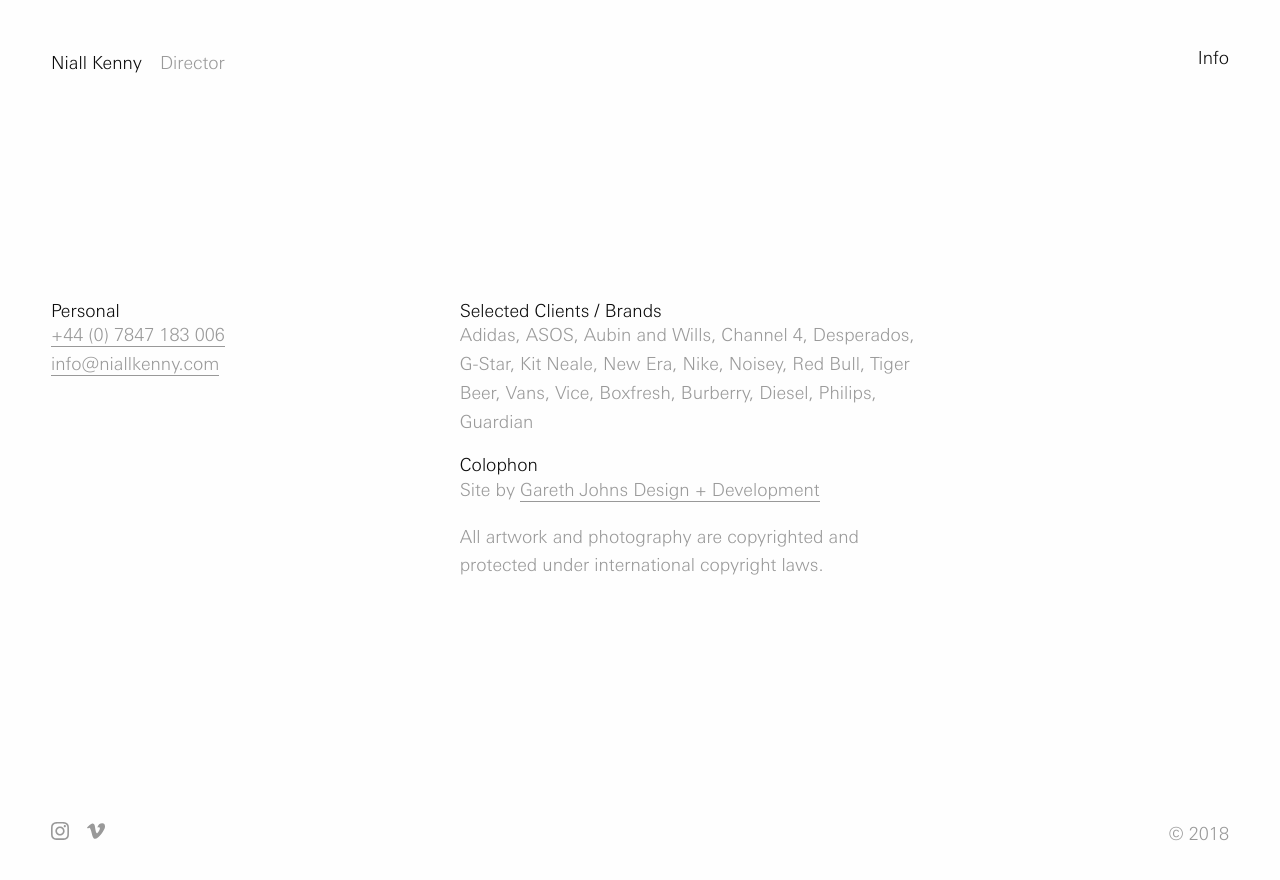
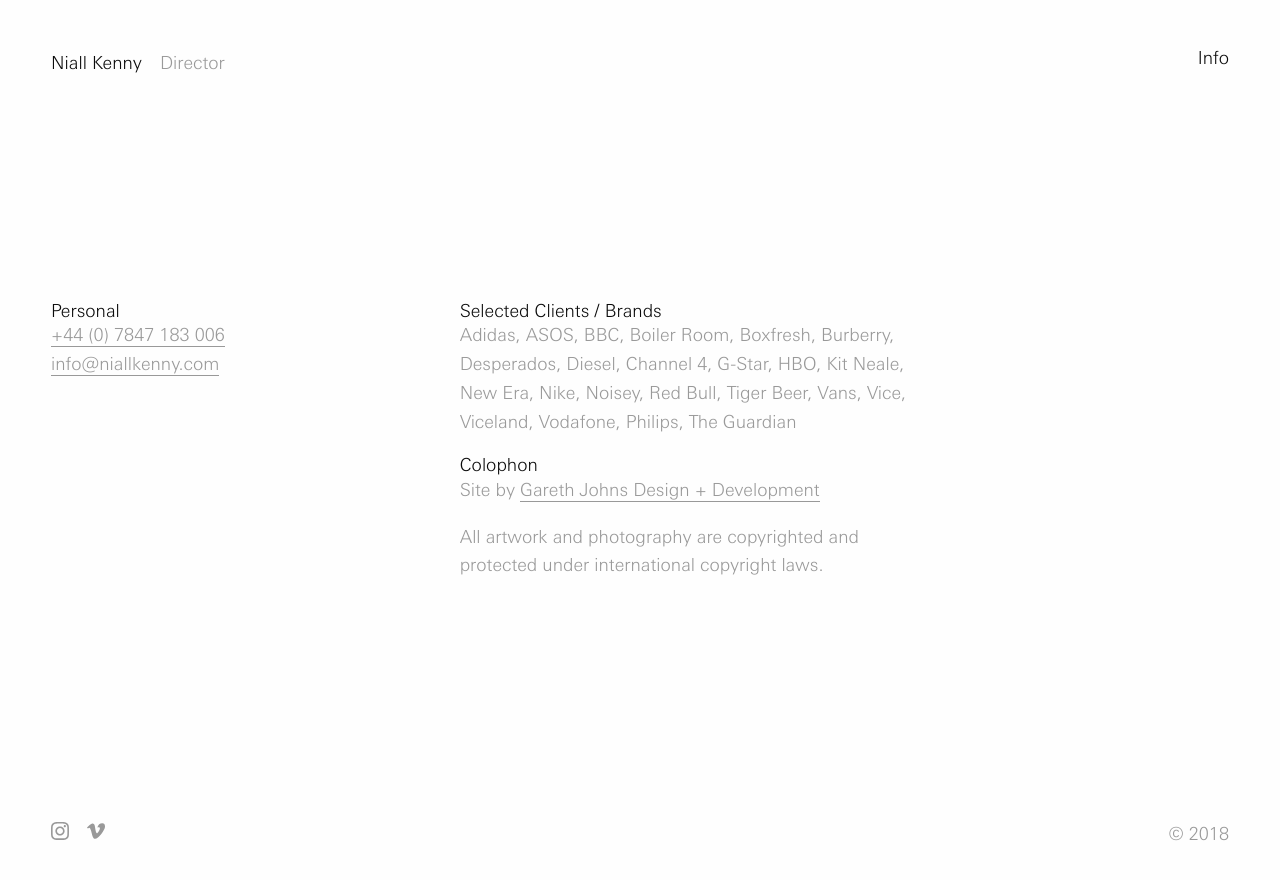
Before and after one commit to garethjohnsdesign/niallkenny.com, a Jekyll site: the page built from info.md, in a window 1280 px wide. Shown: the top 880 px of the page. Built offline with Jekyll 4.4.1, drawn with Linux system fonts in a browser that asks for light colours.

Commit message:
Updated Info

```diff
--- a/info.md
+++ b/info.md
@@ -1,9 +1,9 @@
 ---
 title: Info
 position: 4
-clients-text: Adidas, ASOS, Aubin and Wills, Channel 4, Desperados, G-Star, Kit Neale,
-  New Era, Nike, Noisey, Red Bull, Tiger Beer, Vans, Vice, Boxfresh, Burberry, Diesel,
-  Philips, Guardian
+clients-text: Adidas, ASOS, BBC, Boiler Room, Boxfresh, Burberry, Desperados, Diesel,  Channel
+  4, G-Star, HBO, Kit Neale, New Era, Nike, Noisey, Red Bull, Tiger Beer, Vans, Vice,
+  Viceland, Vodafone, Philips, The Guardian
 personal-text: "[+44 (0) 7847 183 006](tel:07847183006)  \n[info@niallkenny.com](mailto:info@niallkenny.com)"
 colophon-text: Site by [Gareth Johns Design \+ Development](https://www.garethjohnsdesign.com)
 disclaimer-text: All artwork and photography are copyrighted and protected under international
```
